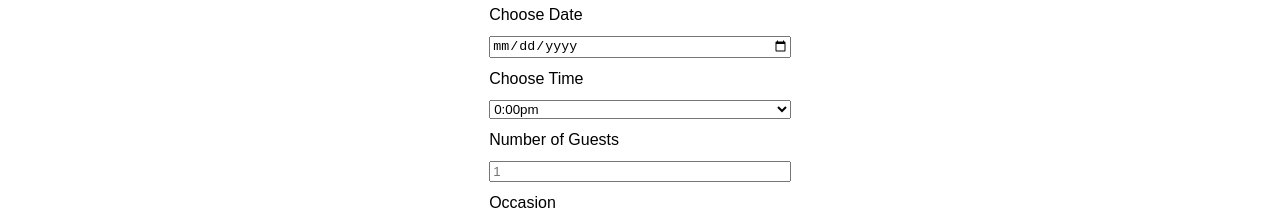
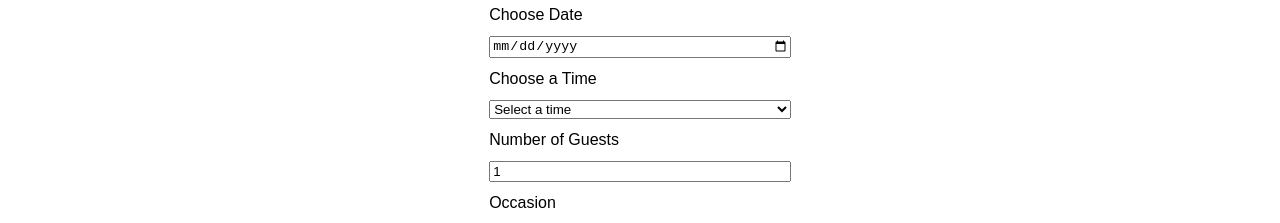
Before and after one commit to Dln007/Little-Lemon-Assessment---Front-End-Capstone, a React (Create React App) app in the folder my-app/: page /Booking in a window 1280 px wide. Shown: the part 194-417 px from the top of the page. Built offline with nearby package versions, Linux system fonts and the light colour scheme.

Commit message:
Hours of work and exercises complete in one long session

```diff
--- a/my-app/src/App.js
+++ b/my-app/src/App.js
@@ -1,5 +1,6 @@
 import './App.css';
 import {BrowserRouter, Routes, Route} from "react-router-dom"
+import { act, useReducer } from 'react';
 
 import Nav from './Nav';
 import Footer from './Footer';
@@ -8,6 +9,24 @@ import HomePage from './HomePage';
 import BookingPage from './BookingPage';
 
 function App(){
+
+  function initializeTimes(){
+    return ["5:00pm", "6:00pm", "7:00pm", "8:00pm", "9:00pm", "10:00pm"];
+  }
+
+  function updateTimes(state, action){
+    if (action.type === "update-times") {
+      console.log ("Date selected:", action.date)
+
+      // To Do: Replace with real logic for available items
+
+      return state;
+    }
+    return state;
+  }
+
+  const [availableTimes, dispatch] = useReducer (updateTimes, [], initializeTimes)
+
   return(
     <BrowserRouter>
     <div className='App'>
@@ -18,7 +37,7 @@ function App(){
       <main>
         <Routes>
           <Route path="/" element={<HomePage />} />
-          <Route path="/Booking" element={<BookingPage />} />
+          <Route path="/Booking" element={<BookingPage availableTimes = {availableTimes}  dispatch = {dispatch} />} />
         </Routes>
       </main>
 
--- a/my-app/src/BookingForm.js
+++ b/my-app/src/BookingForm.js
@@ -1,26 +1,42 @@
-function BookingForm (){
+import { useState } from "react";
+
+function BookingForm ({availableTimes, dispatch}){
+
+    const [date, setDate] = useState("");
+    const [time, setTime] = useState("");
+    const [guests, setGuests] = useState(1);
+    const [occasion, setOccasion] = useState("Birthday");
+
+    const handleSubmit = (e) => {
+        e.preventDefault();
+        console.log({date, time, guests, occasion});
+        alert(`Reservation has been made: ${guests} guests on ${date} at ${time} for ${occasion}`);
+    };
+
     return (
-        <form style={{ display: "grid", maxWidth: "320px", gap: "12px"}}>
+        <form onSubmit={handleSubmit} style={{ display: "grid", maxWidth: "320px", gap: "12px"}}>
             <label htmlFor="res-date">Choose Date</label>
-            <input type="date" id="res-date"/>
+            <input type="date" id="res-date" value={date} onChange={(e) => {
+                const selectedDate = e.target.value;
+                setDate(selectedDate);
+                dispatch ({type: "update_items", date: selectedDate});
+            }} required/>
 
-            <label htmlFor="res-time">Choose Time</label>
-            <select id="res-time">
-                <option>0:00pm</option>
-                <option>6:00pm</option>
-                <option>7:00pm</option>
-                <option>8:00pm</option>
-                <option>9:00pm</option>
-                <option>10:00pm</option>
+            <label htmlFor="res-time">Choose a Time</label>
+            <select id="res-time" value={time} onChange={(e) => setTime (e.target.value)} required>
+                <option value={""}>Select a time</option>
+                {availableTimes.map((t) => (
+                    <option key={t} value={t}>{t}</option>
+                ))}
             </select>
 
-            <label htmlFor="guest">Number of Guests</label>
-            <input type="number" id="guests" min={1} max={10} placeholder="1" />
+            <label htmlFor="guests">Number of Guests</label>
+            <input type="number" id="guests" min={1} max={10} value={guests} onChange={(e) => setGuests(e.target.value)} required />
 
             <label htmlFor="occasion">Occasion</label>
-            <select id="occion">
+            <select id="occasion" value={occasion} onChange={(e) => setOccasion(e.target.value)} required>
                 <option>Birthday</option>
-                <option>Annaversary</option>
+                <option>Anniversary</option>
                 <option>Engagement</option>
                 <option>Wedding</option>
             </select>
--- a/my-app/src/BookingPage.js
+++ b/my-app/src/BookingPage.js
@@ -1,10 +1,11 @@
 import BookingForm from "./BookingForm";
 
-function BookingPage(){
+function BookingPage({availableTimes, dispatch}){
+
     return(
         <section>
             <h1>Reserve a Table</h1>
-            <BookingForm />
+            <BookingForm availableTimes={availableTimes} dispatch={dispatch}/>
         </section>
     )
 }
```
